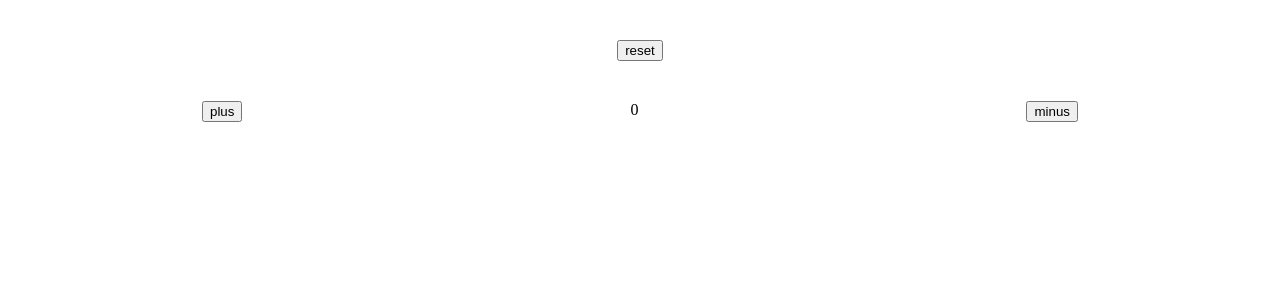
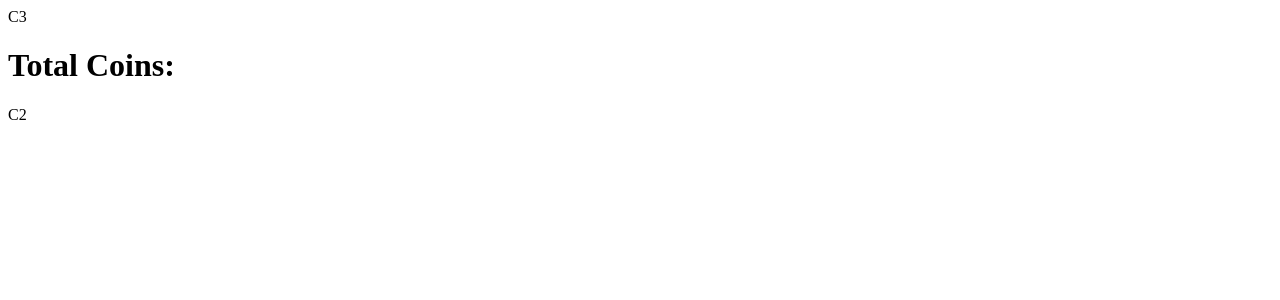
Before and after one commit to githubscientist/react-fsd61wde, a React (Vite) app: page / in a window 1280 px wide. Shown: the top 300 px of the page. Built offline with nearby package versions, Linux system fonts and the light colour scheme.

Commit message:
stage set for props drilling

```diff
--- a/src/App.jsx
+++ b/src/App.jsx
@@ -1,25 +1,15 @@
-import useCounter from "./customHooks/useCounter";
+import { useState } from "react";
+import C1 from "./components/C1";
+import C2 from "./components/C2";
 
 const App = () => {
 
-  const counter = useCounter();
-
-  const style = {
-    display: 'flex',
-    justifyContent: 'space-around',
-    marginTop: '40px'
-  }
+    const [coins, setCoins] = useState([25, 30, 45, 60, 75]);
 
   return (
-    <div>
-      <div style={style}>
-        <button onClick={counter.reset}>reset</button>
-      </div>
-      <div style={style}>
-        <button onClick={counter.increase}>plus</button>
-        <div>{ counter.count }</div>
-        <button onClick={counter.decrease}>minus</button>
-      </div>
+      <div>
+          <C1 />
+          <C2 />
     </div>
   )
 }
--- /dev/null
+++ b/src/components/C1.jsx
@@ -0,0 +1,14 @@
+import React from 'react'
+import C3 from './C3'
+import C4 from './C4'
+
+const C1 = () => {
+  return (
+      <div>
+          <C3 />
+          <C4 />
+    </div>
+  )
+}
+
+export default C1
--- /dev/null
+++ b/src/components/C2.jsx
@@ -0,0 +1,9 @@
+import React from 'react'
+
+const C2 = () => {
+  return (
+    <div>C2</div>
+  )
+}
+
+export default C2
--- /dev/null
+++ b/src/components/C3.jsx
@@ -0,0 +1,9 @@
+import React from 'react'
+
+const C3 = () => {
+  return (
+    <div>C3</div>
+  )
+}
+
+export default C3
--- /dev/null
+++ b/src/components/C4.jsx
@@ -0,0 +1,11 @@
+import React from 'react'
+
+const C4 = () => {
+  return (
+      <div>
+          <h1>Total Coins: { }</h1>
+    </div>
+  )
+}
+
+export default C4
--- a/src/customHooks/useCounter.js
+++ /dev/null
@@ -1,21 +0,0 @@
-import { useState } from "react";
-
-const useCounter = () => {
-    const [count, setCount] = useState(0);
-
-    const increase = () => {
-        setCount(count + 1);
-    }
-
-    const decrease = () => {
-        setCount(count - 1);
-    }
-
-    const reset = () => {
-        setCount(0);
-    }
-
-    return { count, increase, decrease, reset };
-}
-
-export default useCounter;
```
Also changed, not shown: 1 other file (tests, documents, lock files or other folders).
